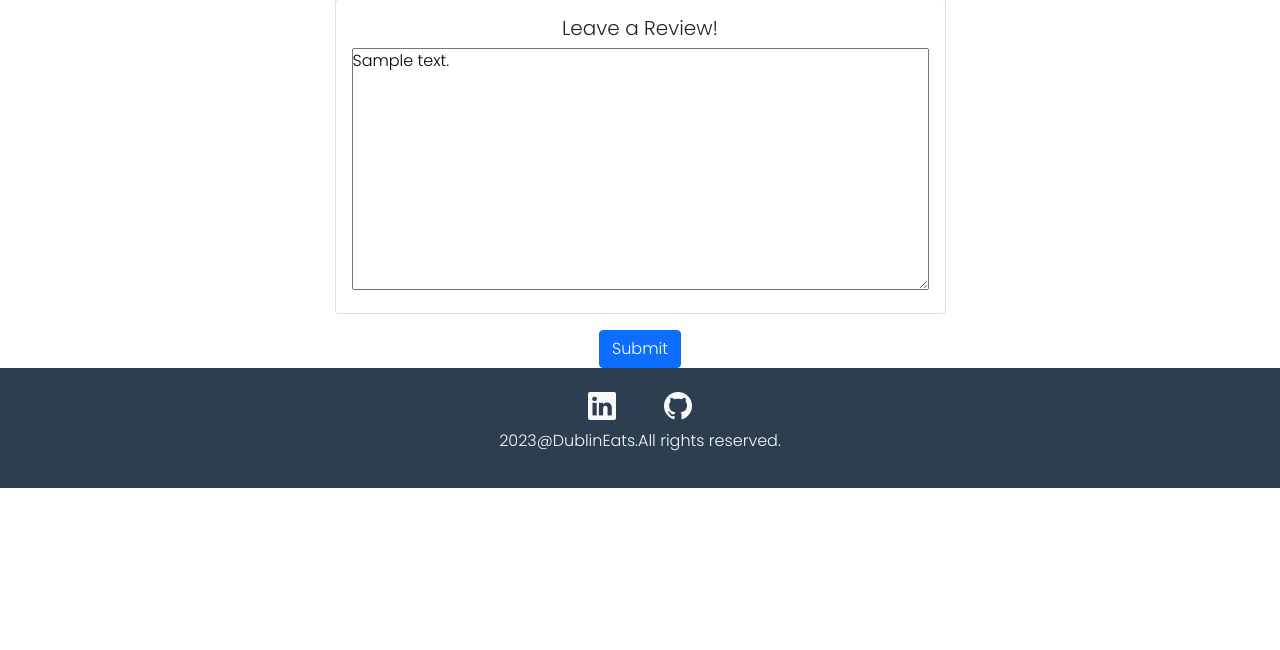
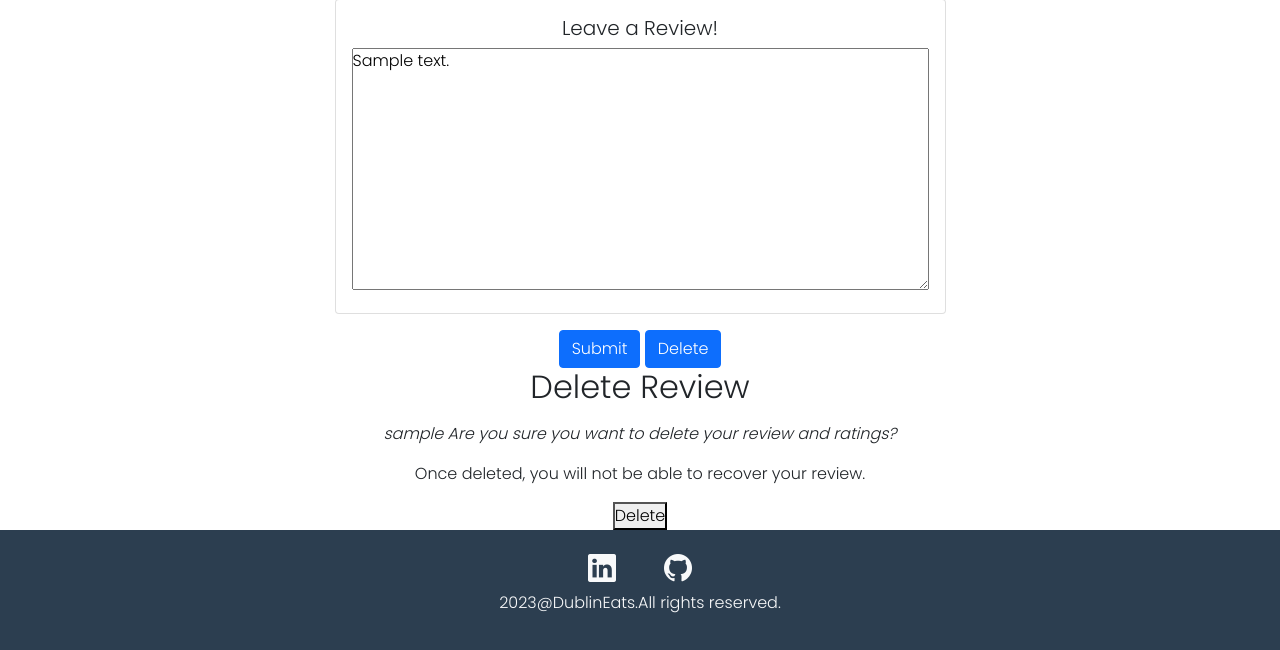
Before and after one commit to SooryaGeorge7/DublinEats, a Django app: page /review/edit_review/1/1/ in a window 1280 px wide. Shown: the part 698-1348 px from the top of the page. Before the commit the page ends 1186 px from the top, so only its background shows below. Run offline with Django 3.2, Linux system fonts and the light colour scheme; a user stored in the database is signed in; tables that the repository leaves empty hold one stand-in row (values such as "Sample post").

Commit message:
Feat: Added basic delete review functionality

```diff
--- a/restaurants/views.py
+++ b/restaurants/views.py
@@ -129,7 +129,7 @@ def remove_pin(request, restaurant_id):
         profile.pinned_restaurants.remove(restaurant)
         messages.success(
             request,
-            f"{user.username} you have removed {restaurant} from your watchlist",
+            f"{user.username} you have removed {restaurant} from your profile",
         )
 
     return redirect("profile")
--- a/review/templates/review/review_page.html
+++ b/review/templates/review/review_page.html
@@ -71,6 +71,7 @@
 
         <!-- Submit Button -->
         <button type="submit" class="btn btn-primary">Submit</button>
+        <button type="button" class="btn btn-primary">Delete</button>
     </form>
     {% block extra_js %}
             <!-- Customizible JS -->
@@ -78,4 +79,23 @@
     {% endblock extra_js %}
 
 </section>
+<section class="d-flex justify-content-center align-items-center">
+                    {% if user.is_authenticated and user == review.user %}
+                    <form method="POST" class="reviewform text-center" action="{% url 'delete_review' review.restaurant.RestaurantId review.id %}"
+                        role="form">
+                        {% csrf_token %}
+                        <h2 class="mb-3 text-dark"><span>Delete</span> Review
+                        </h2>
+                        <p><i>
+                            <span>{{ review.user }}</span> Are you sure you want to delete your review and ratings?
+                        </i></p>
+                        <p>Once deleted, you will not be able to recover your review.</p>
+                        <button type="submit" name="action" value="delete" class="site-btn">Delete</button>
+                    </form>
+                    {% else %}
+                    <h3>You are not authorized to delete this review.</h3>
+                    {% endif %}
+
+
+</section>
 {% endblock %}
--- a/review/urls.py
+++ b/review/urls.py
@@ -17,4 +17,10 @@ urlpatterns = [
         views.allreviews,
         name="allreviews",
     ),
+    path(
+        "delete_review/<str:restaurant_id>/<int:review_id>/",
+        views.delete_review,
+        name="delete_review",
+    ),
+
 ]
--- a/review/views.py
+++ b/review/views.py
@@ -107,3 +107,24 @@ def edit_review(request, restaurant_id, review_id):
     }
 
     return render(request, "review/review_page.html", context)
+
+@login_required()
+def delete_review(request, restaurant_id, review_id):
+    restaurant = get_object_or_404(Restaurant, RestaurantId=restaurant_id)
+    review = get_object_or_404(Review, id=review_id)
+    user = request.user
+
+    if review.user != user:
+        messages.error(
+            request, "You are not authorized to delete this review."
+        )
+        return redirect("profile")
+
+    profile = Profile.objects.get(user=user)
+    if review.restaurant in profile.reviewed.all():
+        profile.reviewed.remove(review.restaurant)
+
+    review.delete()
+    messages.success(request, f"Your review has been deleted {user.username} ")
+
+    return redirect("profile")
```
